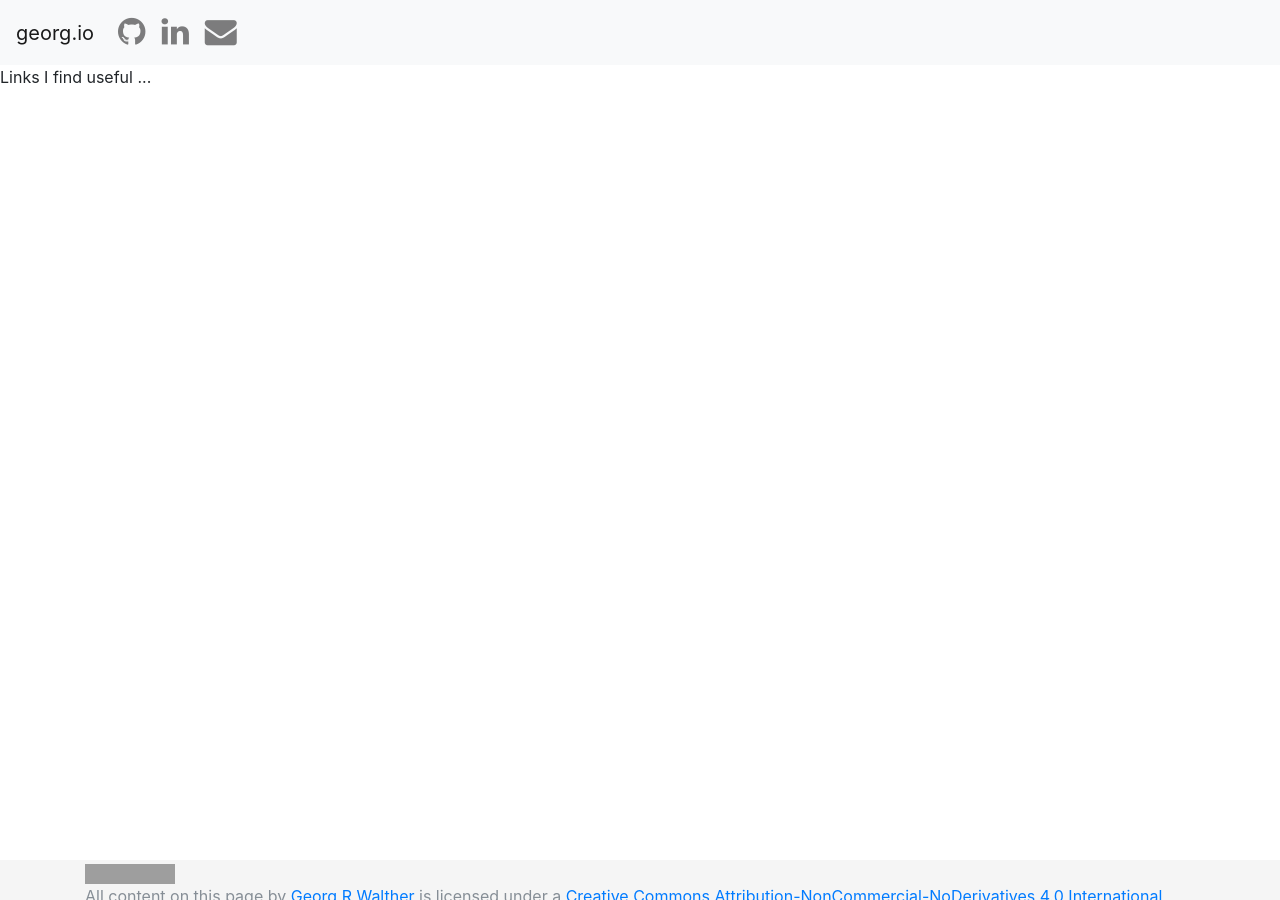
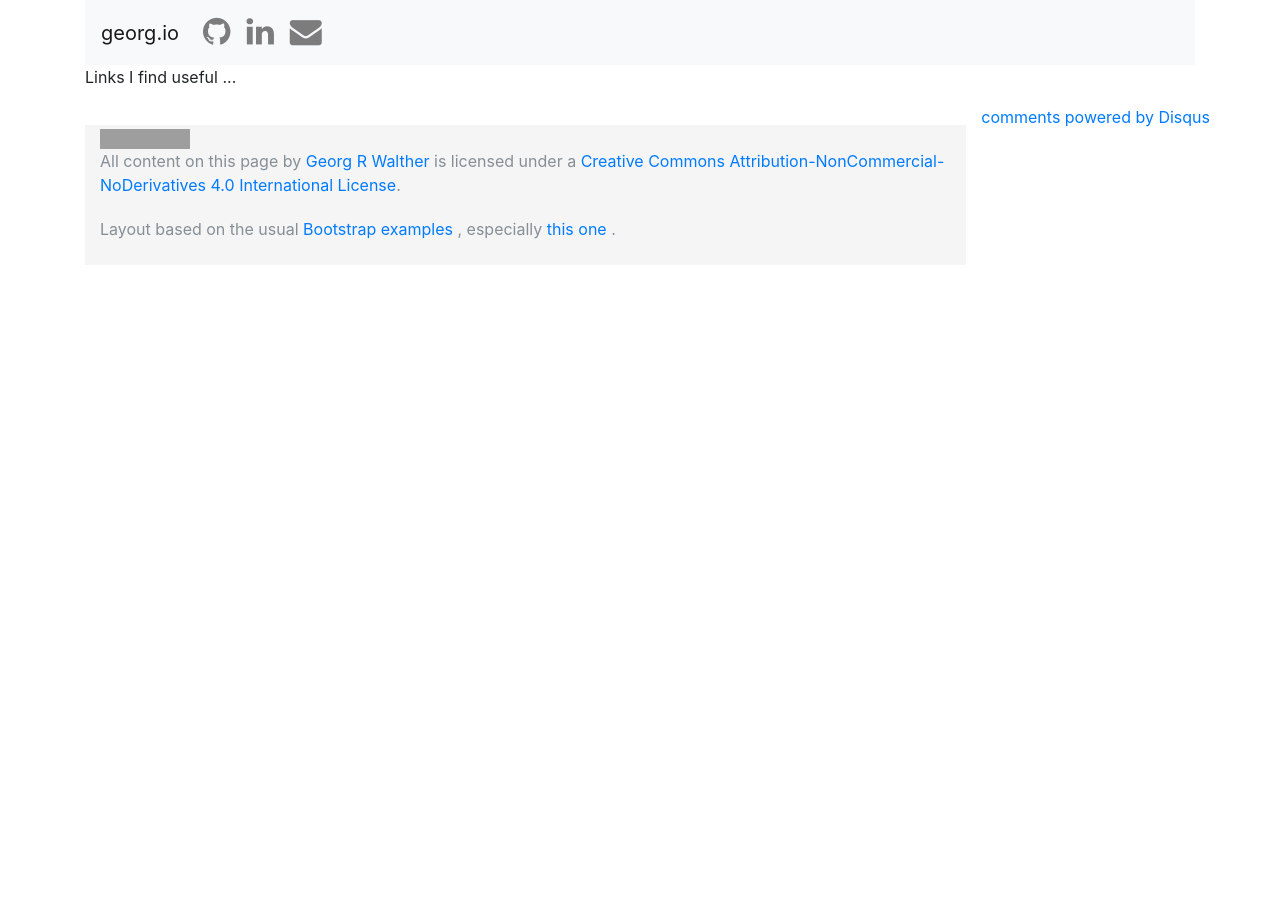
Before and after one commit to waltherg/backup.waltherg.github.io, a Jekyll site: the page built from links.html, in a window 1280 px wide and 900 px high. Built offline with Jekyll 4.4.1, drawn with Linux system fonts in a browser that asks for light colours; nearby versions of some CDN libraries; comment, search, counter and statistics services are not loaded; grey boxes are pictures that could not be loaded.

Commit message:
Rearrange layout

```diff
--- a/_layouts/default.html
+++ b/_layouts/default.html
@@ -98,30 +98,34 @@
   </head>
 
   <body>
+    <div class="container">
+      <div class="row">
+        <div class="col">
+          {% include header.html %}
+        </div>
+      </div>
 
-    <!-- Wrap all page content here -->
-    <div id="wrap">
-
-      <!-- top menu bar -->
-      {% include header.html %}
-
-      <!-- warn if post is work in progress -->
       {% if page.tags contains "wip" %}
-      <div class="alert alert-danger fade in">
+      <div class="row alert alert-danger fade in">
+        <div class="col">
           <h4>This Blog Post is Work in Progress!</h4>
           <p>I am still working on this blog post.</p>
         </div>
+      </div>
       {% endif %}
 
-      <!-- content goes here -->
+      <div class="row">
+        <div class="col">
           {{ content }}
-
+        </div>
       </div>
 
-    <!-- bottom footer -->
+      <div class="row">
+        <div class="col">
           {% include footer.html %}
-
-    <div id="container">
+        </div>
+        <div class="row">
+          <div class="col">
             <div id="disqus_thread"></div>
             <script type="text/javascript">
               /* * * CONFIGURATION VARIABLES: EDIT BEFORE PASTING INTO YOUR WEBPAGE * * */
@@ -137,6 +141,8 @@
             <noscript>Please enable JavaScript to view the <a href="http://disqus.com/?ref_noscript">comments powered by Disqus.</a></noscript>
             <a href="http://disqus.com" class="dsq-brlink">comments powered by <span class="logo-disqus">Disqus</span></a>
           </div>
-
+        </div>
+      </div>
+    </div>
   </body>
 </html>
```
Lines whose indentation alone changed are shown as unchanged.
